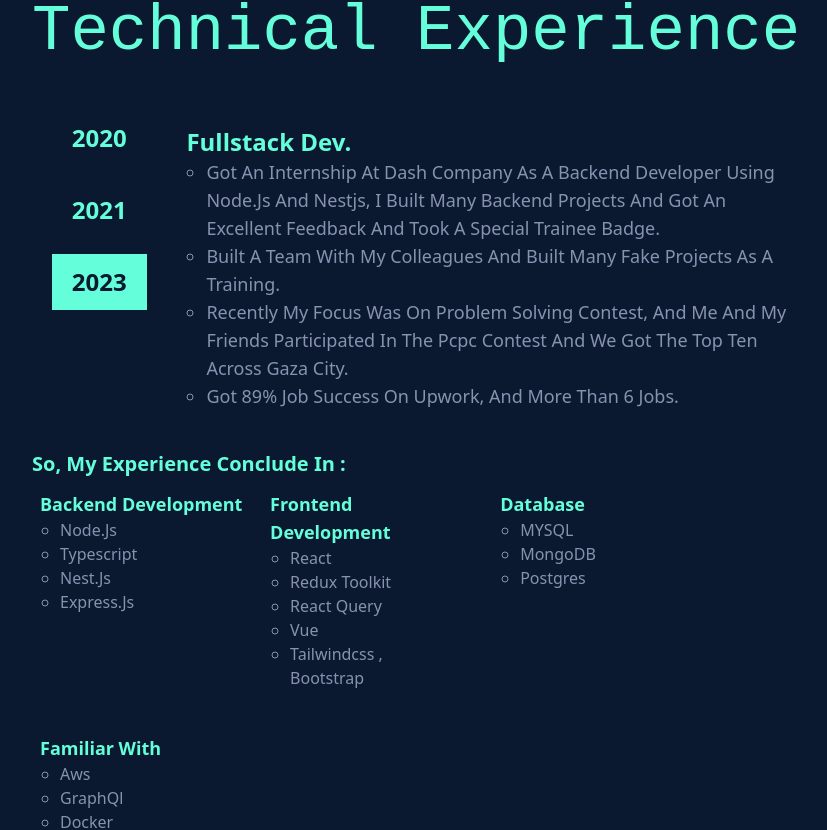
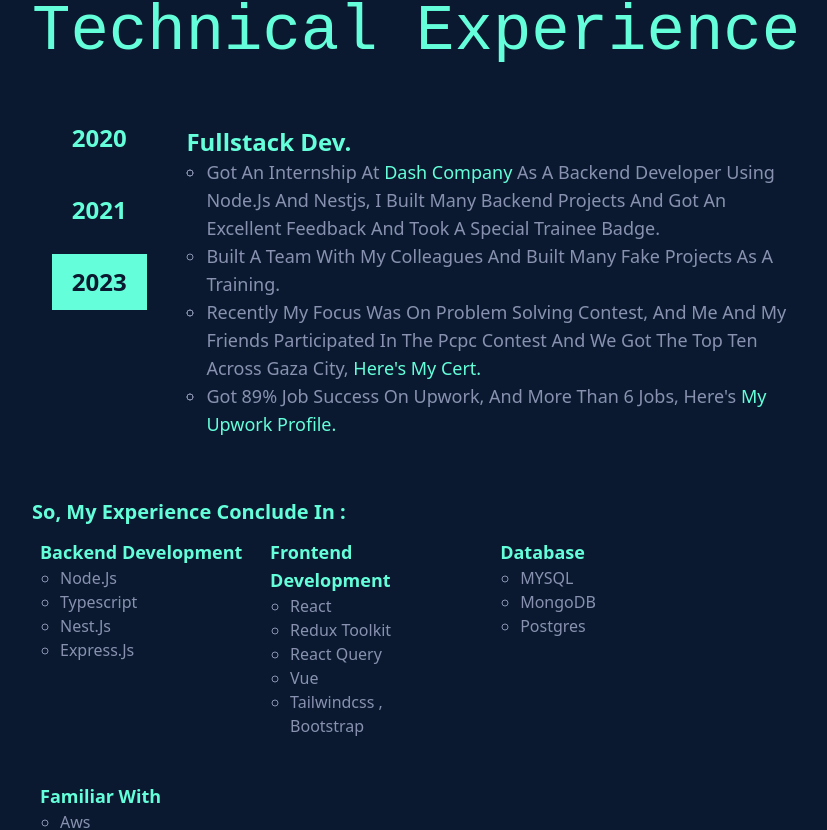
Before and after one commit to khaleda-02/react-portfolio, a React (Create React App) app: page / in a window 1280 px wide. Shown: the part 1696-2526 px from the top of the page, without its empty margins (160-987 px from the left). Built offline with nearby package versions, Linux system fonts and the light colour scheme; a web font is replaced by a local one.

Commit message:
add links to experience section,

```diff
--- a/src/App.js
+++ b/src/App.js
@@ -2,7 +2,6 @@ import Accounts from "./components/mainComponents/Accounts";
 import Main from "./components/mainComponents/Main";
 import About from "./components/mainComponents/About";
 import WhatCanIDo from "./components/mainComponents/WhatCanIDo.jsx";
-import Contact from "./components/mainComponents/Contact";
 import Footer from "./components/mainComponents/Footer";
 import Nav from "./components/mainComponents/Nav";
 import { useState } from "react";
@@ -24,7 +23,6 @@ function App() {
         <MyExperience />
         <WhatCanIDo />
         <Offer />
-        {/* <Contact /> */}
         <Accounts.Social />
         <Accounts.Email />
       </div>
--- a/src/components/mainComponents/MyExperience.jsx
+++ b/src/components/mainComponents/MyExperience.jsx
@@ -6,7 +6,17 @@ const MyExperience = () => {
       title: "Starting Point | Front end Dev.",
       points: [
         "start learning html,css, and javascript.",
-        "practiced problems solving on leetscode and codewars.",
+        <li>
+          practiced problems solving on{" "}
+          <a href="" target="_blank" className="sub-text">
+            leetscode{" "}
+          </a>
+          and{" "}
+          <a href="" target="_blank" className="sub-text">
+            codewars
+          </a>
+          .
+        </li>,
         "knew about the UI frameworks like: react and angular, and I chose to learn React.",
       ],
     },
@@ -14,17 +24,43 @@ const MyExperience = () => {
       title: "React Dev.",
       points: [
         "I got an offer at local company and required a project, built a e-school website using react with redux as state management, and tailwind for Ui , and I was the main developer in the team, this project done within 2 months.",
-        "started freelancing at upwrok and got many jobs with 4-5 stars review, here's my profile.",
+        <li>
+          started freelancing at upwrok and got many jobs with 4-5 stars review,{" "}
+          <a href="" target="_blank" className="sub-text ">
+            here's my profile.
+          </a>
+        </li>,
         "me and my friend hamada stared to learn node.js and express.js.",
       ],
     },
     2023: {
       title: "Fullstack Dev.",
       points: [
-        "got an internship at Dash company as a backend developer using node.js and nestjs, I built many backend projects and got an excellent feedback and took a special trainee badge.",
+        <li>
+          got an internship at{" "}
+          <a href="" target="_blank" className="sub-text">
+            {" "}
+            Dash company
+          </a>{" "}
+          as a backend developer using node.js and nestjs, I built many backend
+          projects and got an excellent feedback and took a special trainee
+          badge.
+        </li>,
         "built a team with my colleagues and built many fake projects as a training.",
-        "recently my focus was on problem solving contest, and me and my friends participated in the pcpc contest and we got the top ten across gaza city.",
-        "got 89% job success on upwork, and more than 6 jobs.",
+        <li>
+          recently my focus was on problem solving contest, and me and my
+          friends participated in the pcpc contest and we got the top ten across
+          gaza city,{" "}
+          <a href="" target="_blank" className="sub-text">
+            here's my cert.
+          </a>
+        </li>,
+        <li>
+          got 89% job success on upwork, and more than 6 jobs, here's{" "}
+          <a href="" target="_blank" className="sub-text">
+            my upwork profile.
+          </a>
+        </li>,
       ],
     },
   };
@@ -77,7 +113,7 @@ const MyExperience = () => {
         </div>
       </div>
 
-      <div className="w-full mt-5">
+      <div className="w-full mt-10">
         <h2 className="sub-text font-extrabold text-xl">
           so, my experience conclude in :
         </h2>
```
